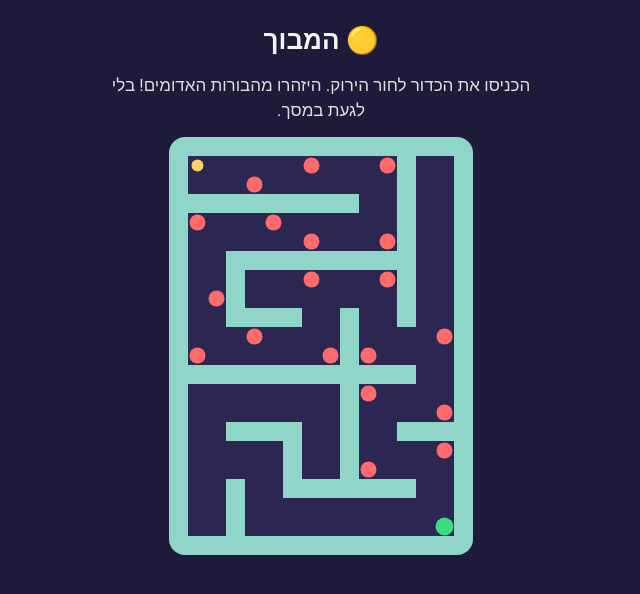
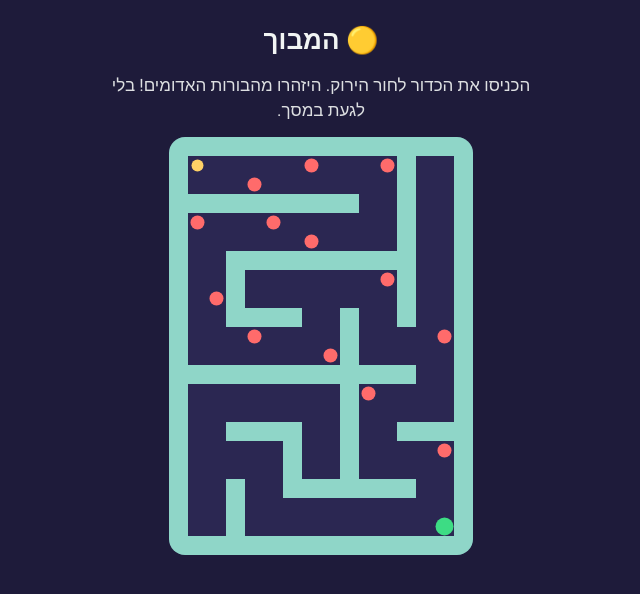
Before and after one commit to asafbarzilay-web/bok, a plain HTML site: page final/maze.html in a window 1280 px wide. Both pictures are taken after a click on the button "התחילו". Shown: the whole page, without its empty margins (319-959 px from the left). Drawn offline with Linux system fonts and the light colour scheme.

Commit message:
Maze: easier - fewer holes, slower ball, respawn 1.5s back
Co-Authored-By: Claude Opus 5.5 <noreply@anthropic.com>
Claude-Session: https://claude.ai/code/session_01HSexUP9dd3Hnc9Yj5o3MuU

```diff
--- a/final/maze.html
+++ b/final/maze.html
@@ -19,19 +19,19 @@ const M=[
 "1000X00000001001",
 "1111111111001001",
 "1X000X0000001001",
-"1000000X000X1001",
+"1000000X00001001",
 "1001111111111001",
-"1001000X000X1001",
+"10010000000X1001",
 "10X1000000001001",
 "1001111001001001",
 "1000X000010000X1",
-"1X000000X1X00001",
+"10000000X1000001",
 "1111111111111001",
 "1000000001X00001",
-"10000000010000X1",
+"1000000001000001",
 "1001111001001111",
 "10000010010000X1",
-"1000001001X00001",
+"1000001001000001",
 "1001001111111001",
 "1001000000000001",
 "10010000000000E1",
@@ -39,18 +39,19 @@ const M=[
 const C=19,cv=document.getElementById('c'),g=cv.getContext('2d');
 let x=28.5,y=28.5,vx=0,vy=0,ax=0,ay=0,won=false,run=false;const R=6;
 const wall=(cx,cy)=>{const r=M[cy];return !r||r[cx]==='1'||r[cx]===undefined};
-let goal,holes=[],falls=0;M.forEach((r,j)=>[...r].forEach((ch,i)=>{if(ch==='X')holes.push({x:i*C+C/2,y:j*C+C/2})}));M.forEach((r,j)=>{const i=r.indexOf('E');if(i>=0)goal={x:i*C+C/2,y:j*C+C/2}});
+let goal,holes=[],falls=0,hist=[];M.forEach((r,j)=>[...r].forEach((ch,i)=>{if(ch==='X')holes.push({x:i*C+C/2,y:j*C+C/2})}));M.forEach((r,j)=>{const i=r.indexOf('E');if(i>=0)goal={x:i*C+C/2,y:j*C+C/2}});
 function hit(px,py){for(const[dx,dy]of[[R,0],[-R,0],[0,R],[0,-R],[R*.7,R*.7],[-R*.7,R*.7],[R*.7,-R*.7],[-R*.7,-R*.7]]){if(wall(Math.floor((px+dx)/C),Math.floor((py+dy)/C)))return true}return false}
 function step(){if(!run)return;vx=(vx+ax*.28)*.96;vy=(vy+ay*.28)*.96;
-  const sp=Math.hypot(vx,vy);if(sp>4.5){vx*=4.5/sp;vy*=4.5/sp}
+  const sp=Math.hypot(vx,vy);if(sp>3.6){vx*=3.6/sp;vy*=3.6/sp}
   if(!hit(x+vx,y))x+=vx;else vx*=-.3;
   if(!hit(x,y+vy))y+=vy;else vy*=-.3;
-  if(!won)for(const h of holes)if(Math.hypot(x-h.x,y-h.y)<8){x=28.5;y=28.5;vx=vy=0;falls++;document.getElementById('msg').textContent='נפלתם לבור! חוזרים להתחלה ('+falls+')';try{navigator.vibrate&&navigator.vibrate(300)}catch(e){}}
+  hist.push({x,y});if(hist.length>400)hist.shift();
+  if(!won)for(const h of holes)if(Math.hypot(x-h.x,y-h.y)<6.5){const b=hist[Math.max(0,hist.length-90)]||{x:28.5,y:28.5};x=b.x;y=b.y;hist.length=Math.max(0,hist.length-90);vx=vy=0;falls++;document.getElementById('msg').textContent='נפלתם לבור! חוזרים קצת אחורה ('+falls+')';try{navigator.vibrate&&navigator.vibrate(300)}catch(e){}}
   if(!won&&Math.hypot(x-goal.x,y-goal.y)<8){won=true;document.getElementById('code').style.display='block';try{navigator.vibrate&&navigator.vibrate([80,60,200])}catch(e){}}
   draw();requestAnimationFrame(step)}
 function draw(){g.clearRect(0,0,cv.width,cv.height);g.fillStyle='#8FD6C8';
   M.forEach((r,j)=>[...r].forEach((ch,i)=>{if(ch==='1')g.fillRect(i*C,j*C,C,C)}));
-  g.fillStyle='#FF6B6B';holes.forEach(h=>{g.beginPath();g.arc(h.x,h.y,8,0,7);g.fill()});g.fillStyle='#3DDC84';g.beginPath();g.arc(goal.x,goal.y,9,0,7);g.fill();
+  g.fillStyle='#FF6B6B';holes.forEach(h=>{g.beginPath();g.arc(h.x,h.y,7,0,7);g.fill()});g.fillStyle='#3DDC84';g.beginPath();g.arc(goal.x,goal.y,9,0,7);g.fill();
   g.fillStyle=won?'#3DDC84':'#FFD166';g.beginPath();g.arc(x,y,R,0,7);g.fill()}
 function onOri(e){if(e.gamma==null)return;ax=Math.max(-1,Math.min(1,e.gamma/30));ay=Math.max(-1,Math.min(1,(e.beta-10)/30))}
 document.getElementById('go').onclick=async()=>{
```
